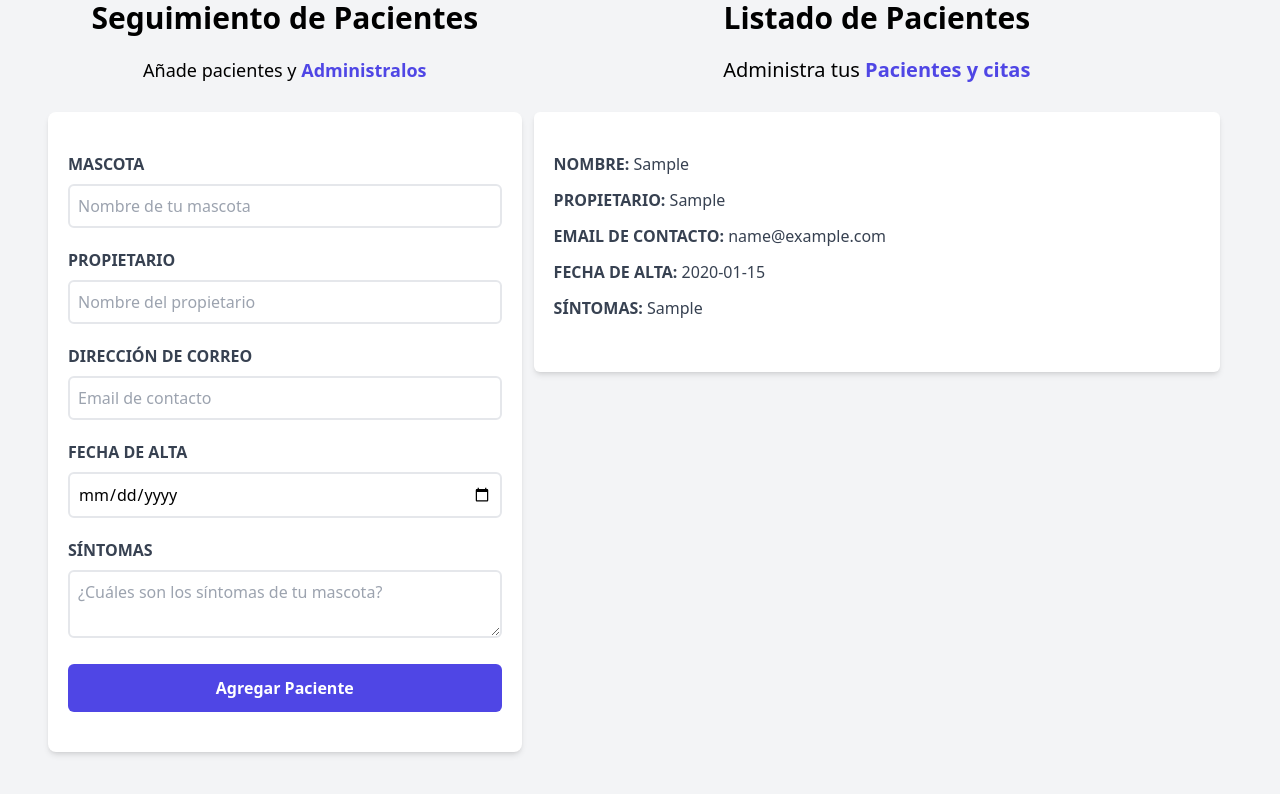
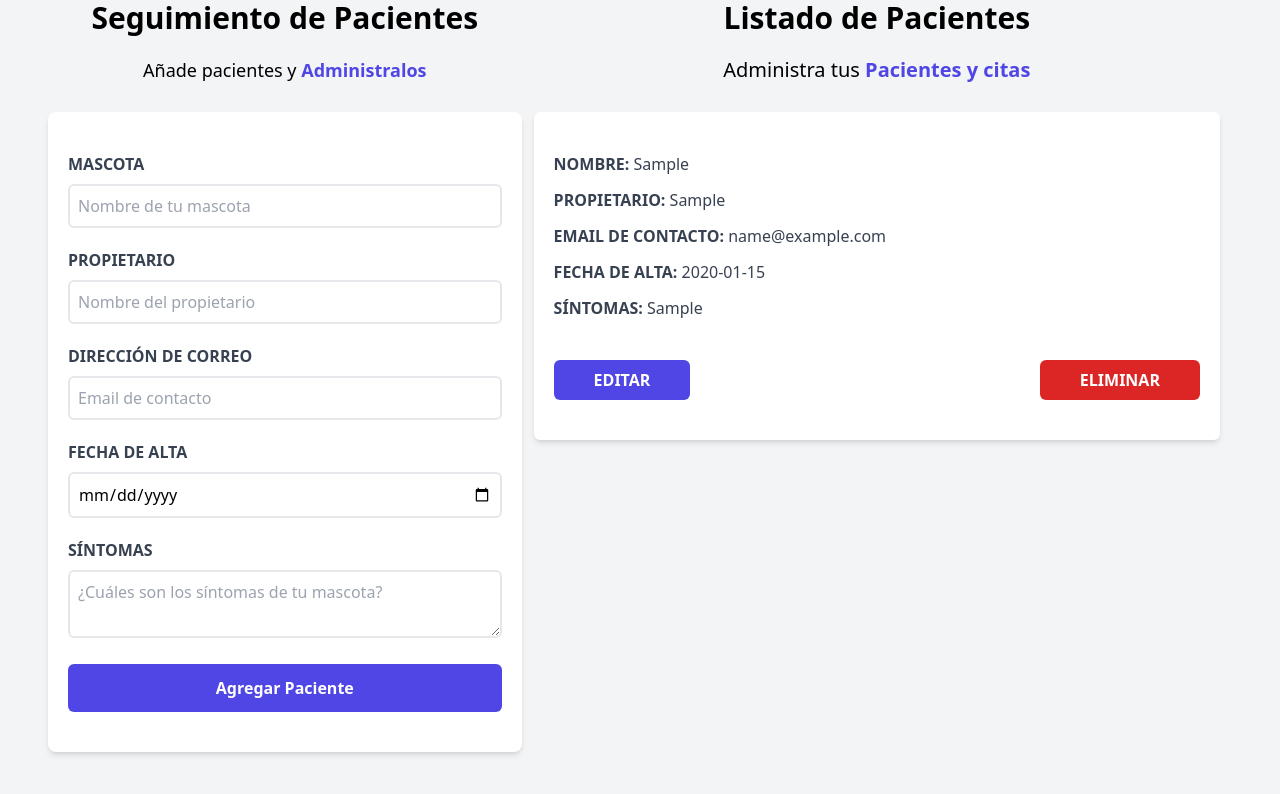
Before and after one commit to beenacoder/adminPacientes, a React (Vite) app: page / in a window 1280 px wide. Both pictures are taken after typing "Sample", "Sample", "name@example.com", "2020-01-15", "Sample" into the empty fields and a click on the input "Agregar Paciente". Shown: the part 224-1018 px from the top of the page. Built offline with nearby package versions, Linux system fonts and the light colour scheme.

Commit message:
renderizado condicional sobre pacientes

```diff
--- a/src/components/Form.jsx
+++ b/src/components/Form.jsx
@@ -2,7 +2,7 @@ import { useState } from "react"
 import Error from "./Error";
 
 
-function Form({patients, setPatients, message}) {
+function Form({patients, setPatients}) {
 	const [petName, setPetName] = useState('');
 	const [ownerName, setOwnerName] = useState('');
 	const [email, setEmail] = useState('');
@@ -12,6 +12,11 @@ function Form({patients, setPatients, message}) {
 	//Error state
 	const [error, setError] = useState(false);
 
+	function generateId(){
+		const random = Math.random().toString(36).substring(2);
+		const date = Date.now().toString(36);
+		return random + date;
+	}
 
 	const handleSubmit = (e) => {
 		e.preventDefault();
@@ -30,7 +35,8 @@ function Form({patients, setPatients, message}) {
 			ownerName,
 			email,
 			date,
-			symptoms
+			symptoms,
+			id: generateId()
 		}
 
 		setPatients([...patients, patientsObj]);
@@ -41,7 +47,6 @@ function Form({patients, setPatients, message}) {
 		setEmail('');
 		setDate('');
 		setSymptoms('');
-
 	}
 
 
--- a/src/components/Patients.jsx
+++ b/src/components/Patients.jsx
@@ -27,6 +27,19 @@ function Patients({patient}) {
                 <p className='font-bold mb-3 text-gray-700 uppercase'>Síntomas: {''}
                     <span className='font-normal normal-case'>{symptoms}</span>
                 </p>
+
+                <div className="flex justify-between mt-10">
+                    <button
+                        type="button"
+                        className="py-2 px-10 bg-indigo-600 hover:bg-indigo-700 text-white font-bold uppercase rounded-md"
+                        >Editar
+                    </button>
+                    <button
+                        type="button"
+                        className="py-2 px-10 bg-red-600 hover:bg-red-700 text-white font-bold uppercase rounded-md"
+                        >Eliminar
+                    </button>
+                </div>
             </div>
   )
 }
--- a/src/components/PatientsList.jsx
+++ b/src/components/PatientsList.jsx
@@ -5,14 +5,31 @@ function PatientsList({patients}) {
 
     return (
         <div className="md:w-1/2 lg:w-3/5  md:h-screen overflow-y-scroll">
-            <h2 className="font-black text-3xl text-center">Listado de Pacientes</h2>
-            <p className='text-xl mt-5 mb-7 text-center'>
-                Administra tus {''}<span className='text-indigo-600 font-bold'>Pacientes y citas</span>
-            </p>
+            {patients && patients.length ? (
+                <>
+                    <h2 className="font-black text-3xl text-center">Listado de Pacientes</h2>
+                    <p className='text-xl mt-5 mb-7 text-center'>
+                        Administra tus {''}<span className='text-indigo-600 font-bold'>Pacientes y citas</span>
+                    </p>
 
-            {patients.map( (patient) =>
-                <Patients patient={patient}/>
-                )}
+                    {patients.map((patient) =>
+                        <Patients
+                            key={patient.id}
+                            patient={patient} />
+                    )}
+                </>
+            )
+            :
+            (
+                <>
+                    <h2 className="font-black text-3xl text-center">No hay pacientes para revisar</h2>
+                    <p className='text-xl mt-5 mb-7 text-center'>
+                        Agrega aquí {''}<span className='text-indigo-600 font-bold'>los pacientes</span>
+                    </p>
+                </>
+            )
+            }
+
         </div>
     )
 }
```
